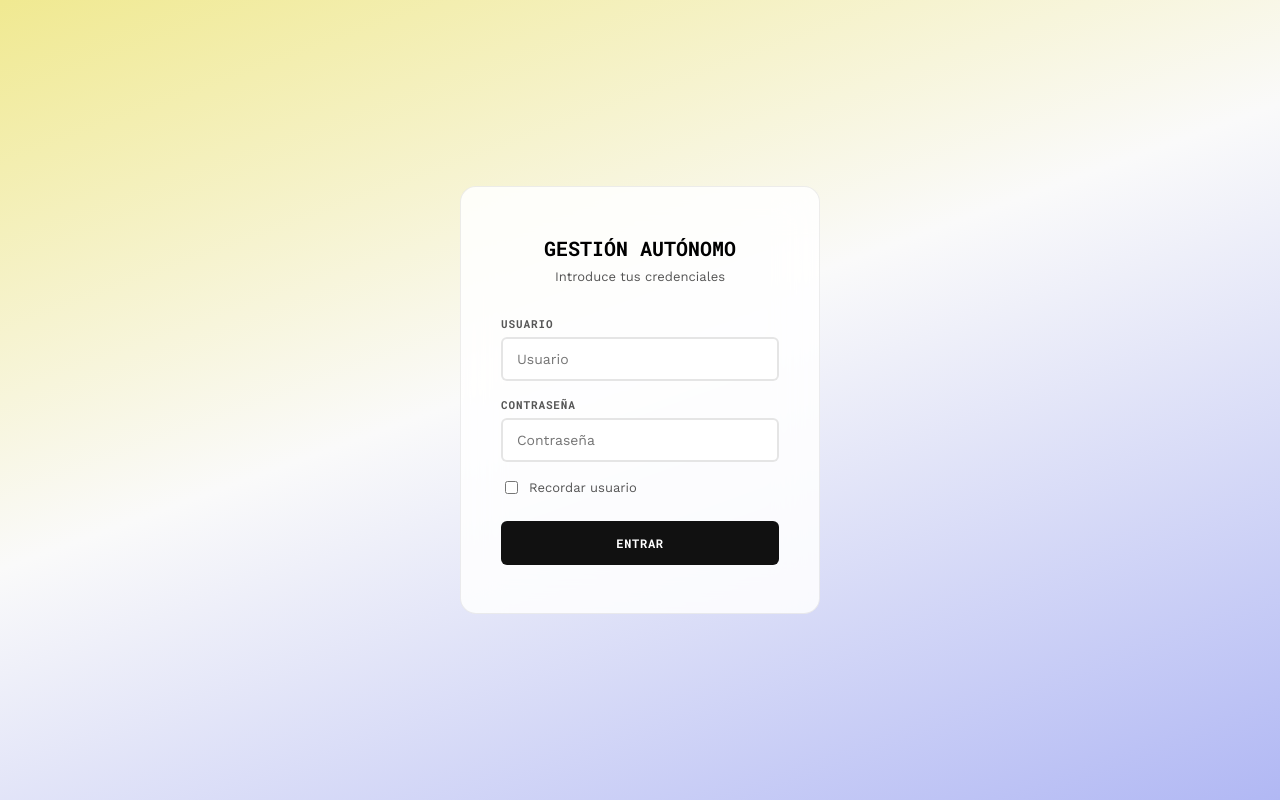
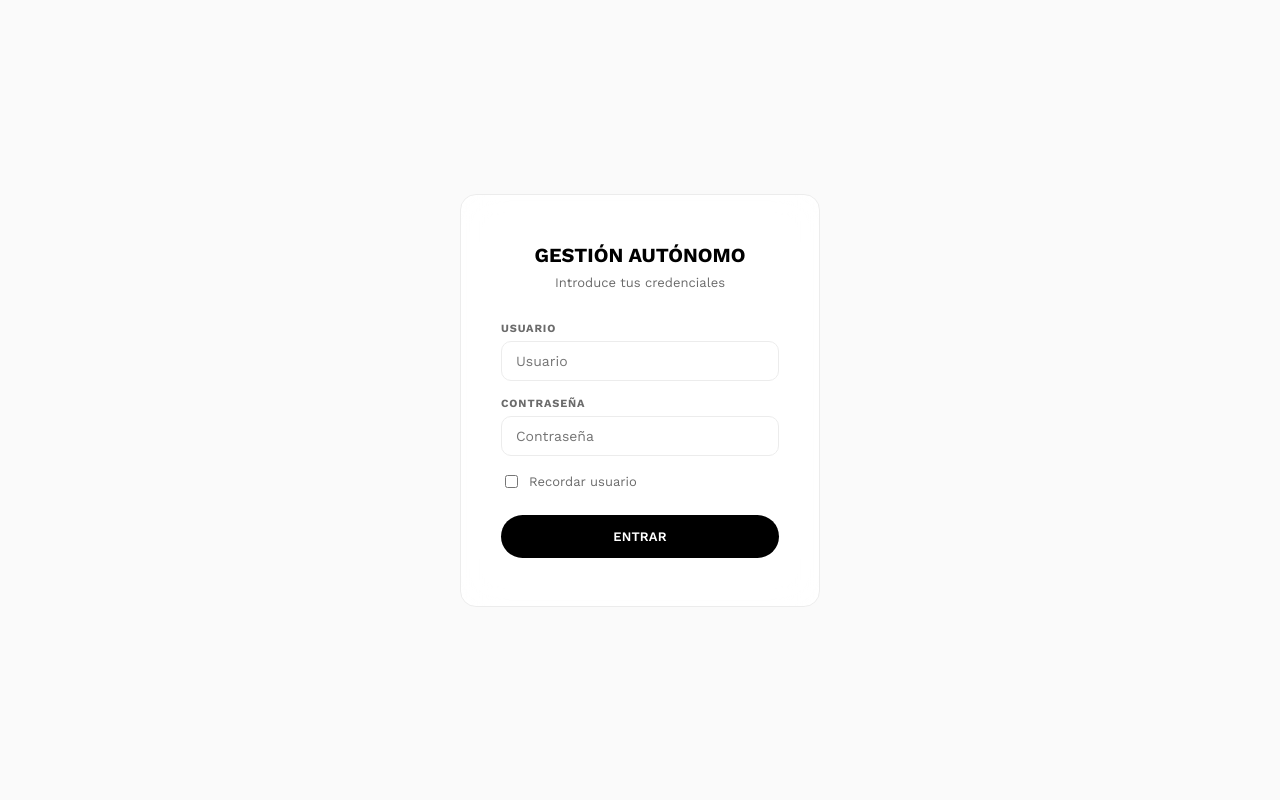
Before and after one commit to Kanji2025/gestion-autonomo, a React (Vite) app: page / in a window 1280 px wide. Built offline with nearby package versions, Linux system fonts and the light colour scheme.

Commit message:
Redesign color palette and styles for 2026
Redesign color palette and styles for 2026, updating various color values and typography settings. Adjust button styles and input fields for a more modern look.

```diff
--- a/src/utils.js
+++ b/src/utils.js
@@ -53,71 +53,109 @@ export function applyF(recs, filtro, df = "Fecha") {
 }
 
 // ============================================================
-// PALETA DE COLORES Y ESTILOS BASE
+// PALETA DE COLORES Y ESTILOS BASE — REDISEÑO 2026
+// Minimalista: blanco/negro + amarillo y lavanda como acentos.
 // ============================================================
 export const B = {
-  bg: "linear-gradient(160deg, #f0e991 0%, #FAFAFA 45%, #b1b8f4 100%)",
-  card: "rgba(255,255,255,0.75)",
-  border: "rgba(0,0,0,0.07)",
-  text: "#111",
-  muted: "#555",
-  purple: "#6e72b8",
-  green: "#16a34a",
-  red: "#dc2626",
-  amber: "#d97706",
-  yellow: "#f0e991",
-  tM: "'Roboto Mono', monospace",
-  tS: "'Work Sans', sans-serif",
+  // Colores base
+  bg: "#fafafa",                         // fondo blanco roto (antes: gradiente pastel)
+  surface: "#ffffff",                    // superficies de cards
+  card: "#ffffff",                       // alias para retrocompatibilidad
+  border: "#ececec",                     // bordes sutiles (antes: rgba(0,0,0,0.07))
+  text: "#000000",                       // negro puro (antes: #111)
+  muted: "#6b6b6b",                      // texto secundario (antes: #555)
+  soft: "#a3a3a3",                       // texto terciario / footer
 
+  // Acentos
+  yellow: "#f0e991",                     // amarillo de marca
+  lavender: "#b1b8f4",                   // lavanda de marca
+  purple: "#6e72b8",                     // púrpura (mantener para compatibilidad)
+
+  // Semáforo (más sobrio)
+  green: "#2f7a4f",                      // verde sobrio (antes: #16a34a)
+  red: "#c14545",                        // rojo sobrio (antes: #dc2626)
+  amber: "#d97706",                      // ámbar (sin cambio)
+
+  // Tipografía: SOLO Work Sans
+  tS: "'Work Sans', system-ui, sans-serif",   // body y todo
+  tM: "'Work Sans', system-ui, sans-serif",   // alias para retrocompatibilidad (antes era Roboto Mono)
+
+  // Números tabulares (alineación impecable)
+  num: { fontVariantNumeric: "tabular-nums", fontFeatureSettings: '"tnum"' },
+
+  // BOTONES — pills redondeados (antes: rectángulos)
   btn: {
-    background: "#111",
-    color: "#fff",
+    background: "#000000",
+    color: "#ffffff",
     border: "none",
-    borderRadius: 6,
-    padding: "12px 24px",
-    fontWeight: 700,
+    borderRadius: 999,
+    padding: "11px 20px",
+    fontWeight: 600,
+    fontSize: 13,
+    cursor: "pointer",
+    fontFamily: "'Work Sans', system-ui, sans-serif",
+    letterSpacing: "0.01em",
+    transition: "opacity 0.15s ease"
+  },
+  btnSm: {
+    background: "#000000",
+    color: "#ffffff",
+    border: "none",
+    borderRadius: 999,
+    padding: "8px 14px",
+    fontWeight: 600,
     fontSize: 12,
     cursor: "pointer",
-    fontFamily: "'Roboto Mono', monospace",
-    textTransform: "uppercase",
-    letterSpacing: "0.06em"
+    fontFamily: "'Work Sans', system-ui, sans-serif",
+    letterSpacing: "0.01em",
+    transition: "opacity 0.15s ease"
   },
-  btnSm: {
-    background: "#111",
-    color: "#fff",
-    border: "none",
-    borderRadius: 6,
-    padding: "8px 16px",
-    fontWeight: 700,
+  btnDel: {
+    background: "transparent",
+    color: "#c14545",
+    border: "1px solid #c14545",
+    borderRadius: 999,
+    padding: "6px 12px",
+    fontWeight: 600,
     fontSize: 11,
     cursor: "pointer",
-    fontFamily: "'Roboto Mono', monospace",
-    textTransform: "uppercase",
-    letterSpacing: "0.06em"
+    fontFamily: "'Work Sans', system-ui, sans-serif",
+    letterSpacing: "0.01em"
   },
-  btnDel: {
-    background: "#dc2626",
-    color: "#fff",
-    border: "none",
-    borderRadius: 6,
-    padding: "6px 12px",
-    fontWeight: 700,
-    fontSize: 10,
-    cursor: "pointer",
-    fontFamily: "'Roboto Mono', monospace",
-    textTransform: "uppercase"
-  },
+  // INPUTS — bordes finos y radio mayor
   inp: {
     width: "100%",
-    padding: "12px 14px",
-    borderRadius: 6,
-    border: "2px solid rgba(0,0,0,0.1)",
-    background: "#fff",
-    color: "#111",
+    padding: "11px 14px",
+    borderRadius: 10,
+    border: "1px solid #ececec",
+    background: "#ffffff",
+    color: "#000000",
     fontSize: 14,
-    fontFamily: "'Work Sans', sans-serif",
+    fontFamily: "'Work Sans', system-ui, sans-serif",
     outline: "none",
-    boxSizing: "border-box"
+    boxSizing: "border-box",
+    transition: "border-color 0.15s ease"
+  },
+
+  // CARDS — blancas planas con borde sutil (antes glassmorphism)
+  cardStyle: {
+    background: "#ffffff",
+    borderRadius: 20,
+    border: "1px solid #ececec",
+    padding: "clamp(20px, 3vw, 28px)"
+  },
+
+  // Escala tipográfica fluida (clamp)
+  ty: {
+    display: "clamp(32px, 4.5vw, 44px)",   // hero numbers
+    h1: "clamp(24px, 3.5vw, 32px)",        // títulos grandes
+    h1Sub: "clamp(14px, 1.5vw, 16px)",     // subtítulos
+    h2: "clamp(17px, 2vw, 20px)",          // títulos sección
+    numL: "clamp(22px, 2.6vw, 28px)",      // KPI
+    numM: "clamp(17px, 1.9vw, 20px)",      // breakdown
+    body: "15px",
+    small: "14px",
+    label: "12px"
   }
 };
 
@@ -139,9 +177,9 @@ export const MENU = [
 // BREAKPOINTS RESPONSIVE
 // ============================================================
 export const BREAKPOINTS = {
-  xxl: 2400,  // Desktop extra-grande
-  xl: 1366,   // Laptop estándar
-  lg: 900,    // Tablet horizontal
-  md: 750,    // Tablet vertical
-  sm: 550     // Móvil
+  xxl: 2400,
+  xl: 1366,
+  lg: 900,
+  md: 750,
+  sm: 550
 };
```
